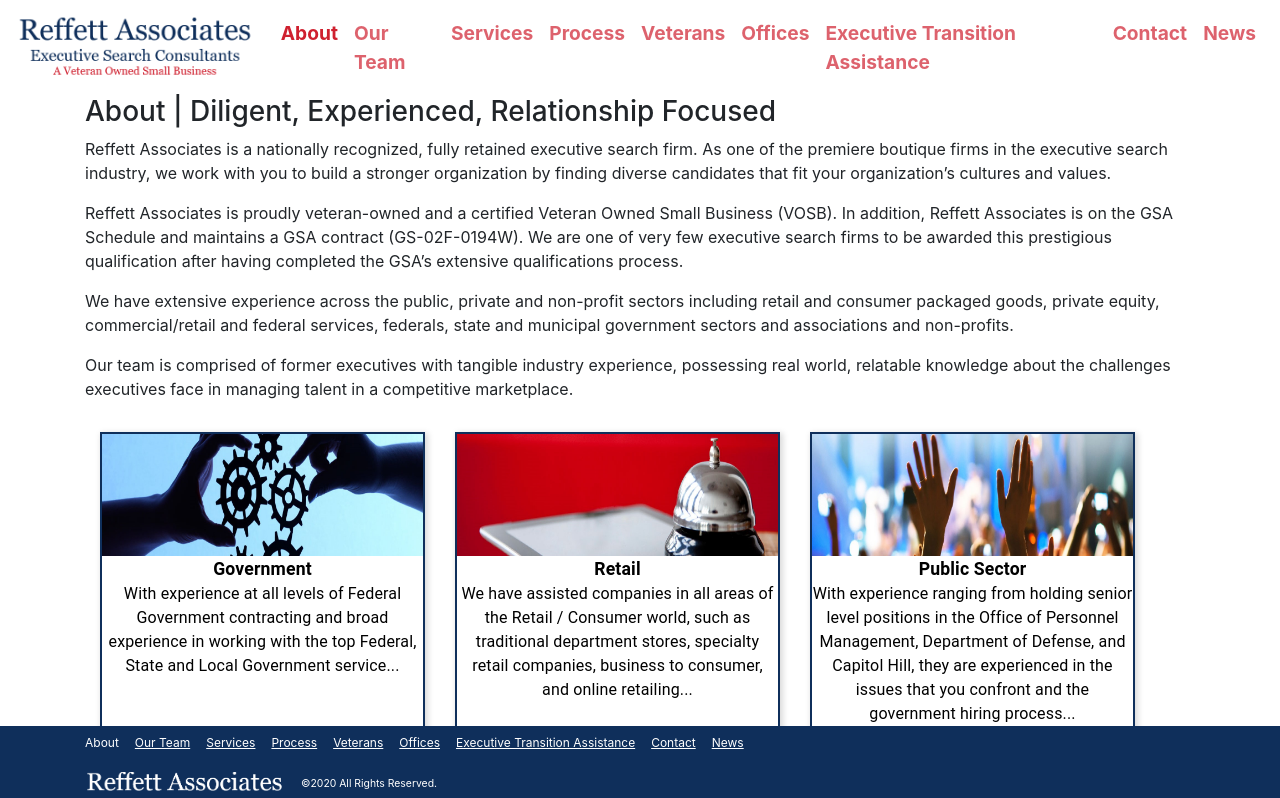
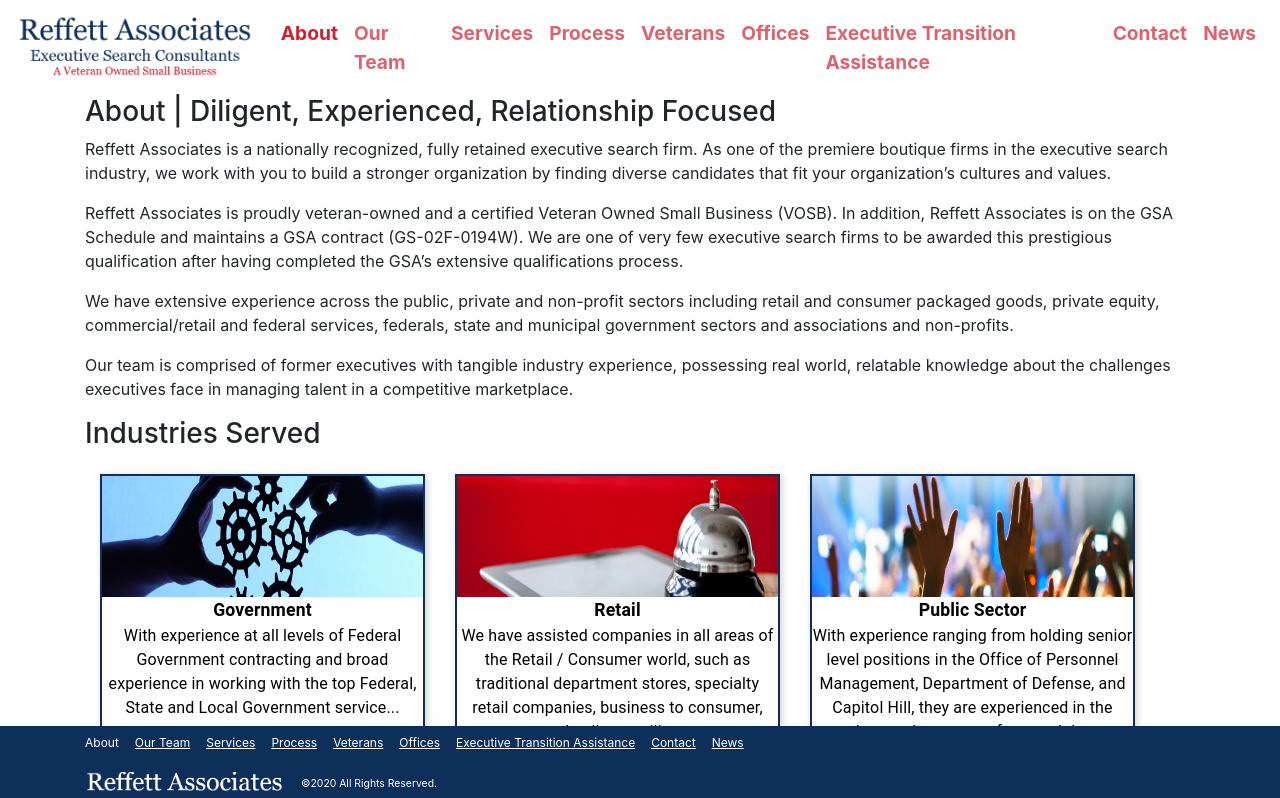
Before and after one commit to cjarquio/reffettassociates.com, a React (Create React App) app: page /about in a window 1280 px wide. Shown: the top 798 px of the page. Built offline with nearby package versions, Linux system fonts and the light colour scheme.

Commit message:
Added wording between services and about

```diff
--- a/src/components/AboutPage.js
+++ b/src/components/AboutPage.js
@@ -85,6 +85,7 @@ function AboutPage() {
         title='About | Diligent, Experienced, Relationship Focused'
         subtitle={subtitle}
       />
+      <h3>Industries Served</h3>
       <ServiceArea />
     </div>
   );
```
